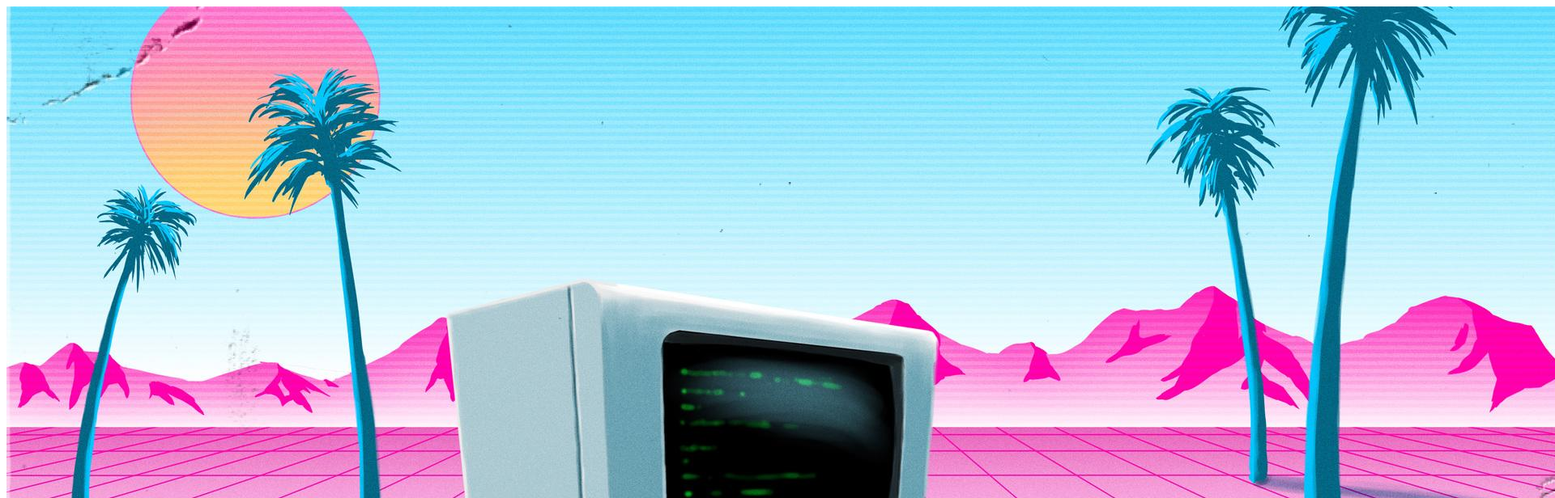
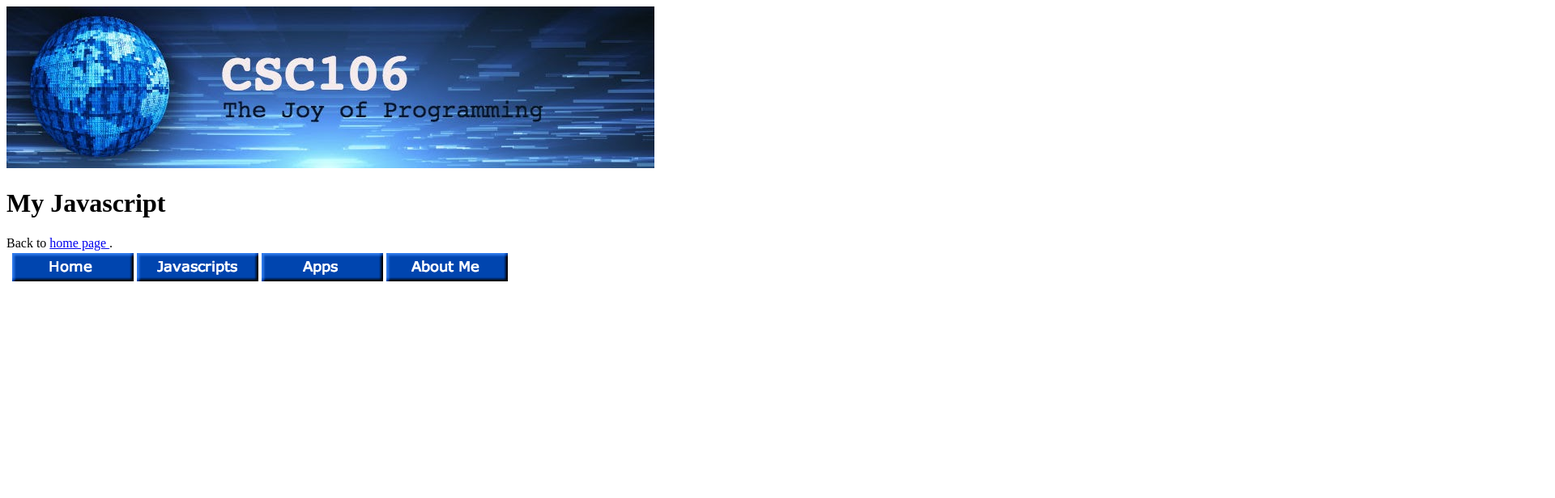
Before and after one commit to matthewgil/matthewgil.github.io, a plain HTML site: page java.html in a window 1280 px wide. Shown: the top 616 px of the page at 81% size, 1920 px wide, since content can reach past the window. Drawn offline with Linux system fonts and the light colour scheme.

Commit message:
Update java.html

```diff
--- a/java.html
+++ b/java.html
@@ -5,7 +5,7 @@
           <title>Matt's Javascripts Page</title>
      </head>
      <body>
-     <img src="wp4288379.jpg">
+     <img src="benner.jpg">
      <h1>My Javascript</h1>
      Back to <a href="index.html"> home page </a>.
 
```
